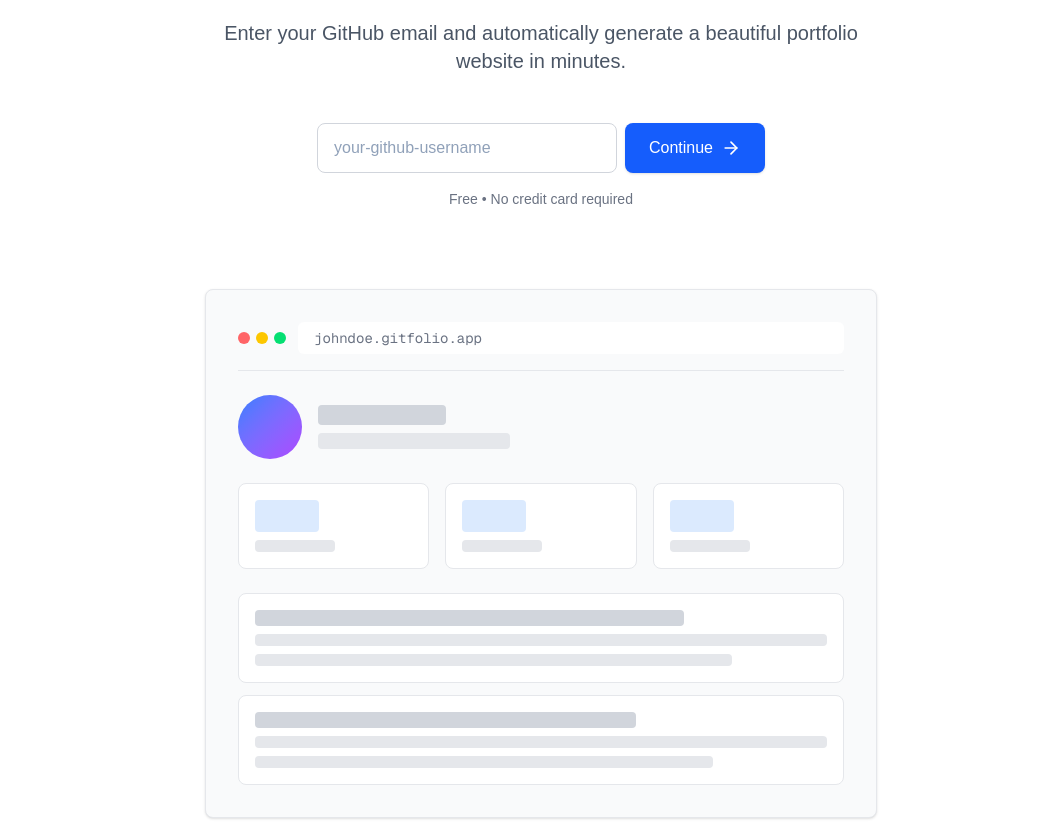
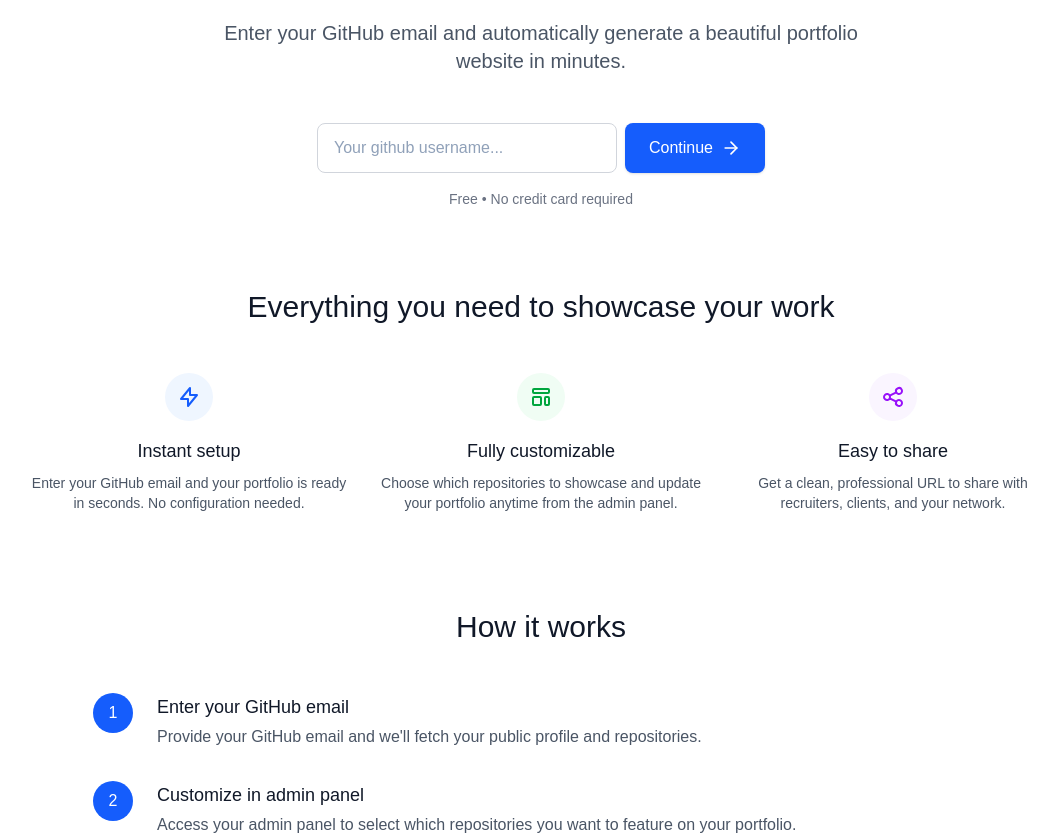
Before and after one commit to HenshawMike/gitfolio-ai, a Next.js app: page / in a window 1280 px wide. Shown: the part 280-1115 px from the top of the page, without its empty margins (99-1157 px from the left). Built offline with nearby package versions, Linux system fonts and the light colour scheme.

Commit message:
minor bug fixes

```diff
--- a/src/app/page.tsx
+++ b/src/app/page.tsx
@@ -3,7 +3,6 @@
 import Header from './Header';
 import Footer from './Footer';
 import Hero from '../components/gitfolio/Hero';
-import DemoPreview from '../components/gitfolio/DemoPreview';
 import Features from '../components/gitfolio/Features';
 import HowItWorks from '../components/gitfolio/HowItWorks';
 import FinalCTA from '../components/gitfolio/FinalCTA';
@@ -64,7 +63,6 @@
 
       <main className="flex-1 flex flex-col items-center justify-center px-6 py-16">
         <Hero onSubmit={handleSubmit} username={username} setUsername={setUsername} loading={loading} />
-        <DemoPreview />
         <Features />
         <HowItWorks />
         <FinalCTA onSubmit={handleSubmit} username={username} setUsername={setUsername} loading={loading} />
--- a/src/components/gitfolio/DemoPreview.tsx
+++ /dev/null
@@ -1,58 +0,0 @@
-import React from 'react';
-
-export default function DemoPreview() {
-  return (
-    <div className="max-w-2xl w-full mt-20 mb-16">
-      <div className="bg-gray-50 rounded-lg border border-gray-200 p-8 shadow-sm">
-        <div className="flex items-center gap-3 mb-6 pb-4 border-b border-gray-200">
-          <div className="flex gap-1.5">
-            <div className="w-3 h-3 rounded-full bg-red-400"></div>
-            <div className="w-3 h-3 rounded-full bg-yellow-400"></div>
-            <div className="w-3 h-3 rounded-full bg-green-400"></div>
-          </div>
-          <div className="flex-1 bg-white rounded-md px-4 py-1.5 text-sm text-gray-500 font-mono text-left">
-            johndoe.gitfolio.app
-          </div>
-        </div>
-
-        <div className="text-left space-y-4">
-          <div className="flex items-center gap-4">
-            <div className="w-16 h-16 bg-gradient-to-br from-blue-500 to-purple-500 rounded-full"></div>
-            <div>
-              <div className="h-5 w-32 bg-gray-300 rounded mb-2"></div>
-              <div className="h-4 w-48 bg-gray-200 rounded"></div>
-            </div>
-          </div>
-
-          <div className="grid grid-cols-3 gap-4 mt-6">
-            <div className="bg-white rounded-lg p-4 border border-gray-200">
-              <div className="h-8 w-16 bg-blue-100 rounded mb-2"></div>
-              <div className="h-3 w-20 bg-gray-200 rounded"></div>
-            </div>
-            <div className="bg-white rounded-lg p-4 border border-gray-200">
-              <div className="h-8 w-16 bg-blue-100 rounded mb-2"></div>
-              <div className="h-3 w-20 bg-gray-200 rounded"></div>
-            </div>
-            <div className="bg-white rounded-lg p-4 border border-gray-200">
-              <div className="h-8 w-16 bg-blue-100 rounded mb-2"></div>
-              <div className="h-3 w-20 bg-gray-200 rounded"></div>
-            </div>
-          </div>
-
-          <div className="space-y-3 mt-6">
-            <div className="bg-white rounded-lg p-4 border border-gray-200">
-              <div className="h-4 w-3/4 bg-gray-300 rounded mb-2"></div>
-              <div className="h-3 w-full bg-gray-200 rounded mb-2"></div>
-              <div className="h-3 w-5/6 bg-gray-200 rounded"></div>
-            </div>
-            <div className="bg-white rounded-lg p-4 border border-gray-200">
-              <div className="h-4 w-2/3 bg-gray-300 rounded mb-2"></div>
-              <div className="h-3 w-full bg-gray-200 rounded mb-2"></div>
-              <div className="h-3 w-4/5 bg-gray-200 rounded"></div>
-            </div>
-          </div>
-        </div>
-      </div>
-    </div>
-  );
-}
--- a/src/components/gitfolio/Hero.tsx
+++ b/src/components/gitfolio/Hero.tsx
@@ -38,7 +38,7 @@
               type="text"
               value={username}
               onChange={(e) => setUsername(e.target.value)}
-              placeholder="your-github-username"
+              placeholder="Your github username..."
               className="flex-1 px-4 py-3 border border-gray-300 rounded-lg focus:outline-none focus:ring-2 focus:ring-blue-500 focus:border-transparent text-base placeholder-slate-400 text-slate-900"
               required
               disabled={loading}
```
